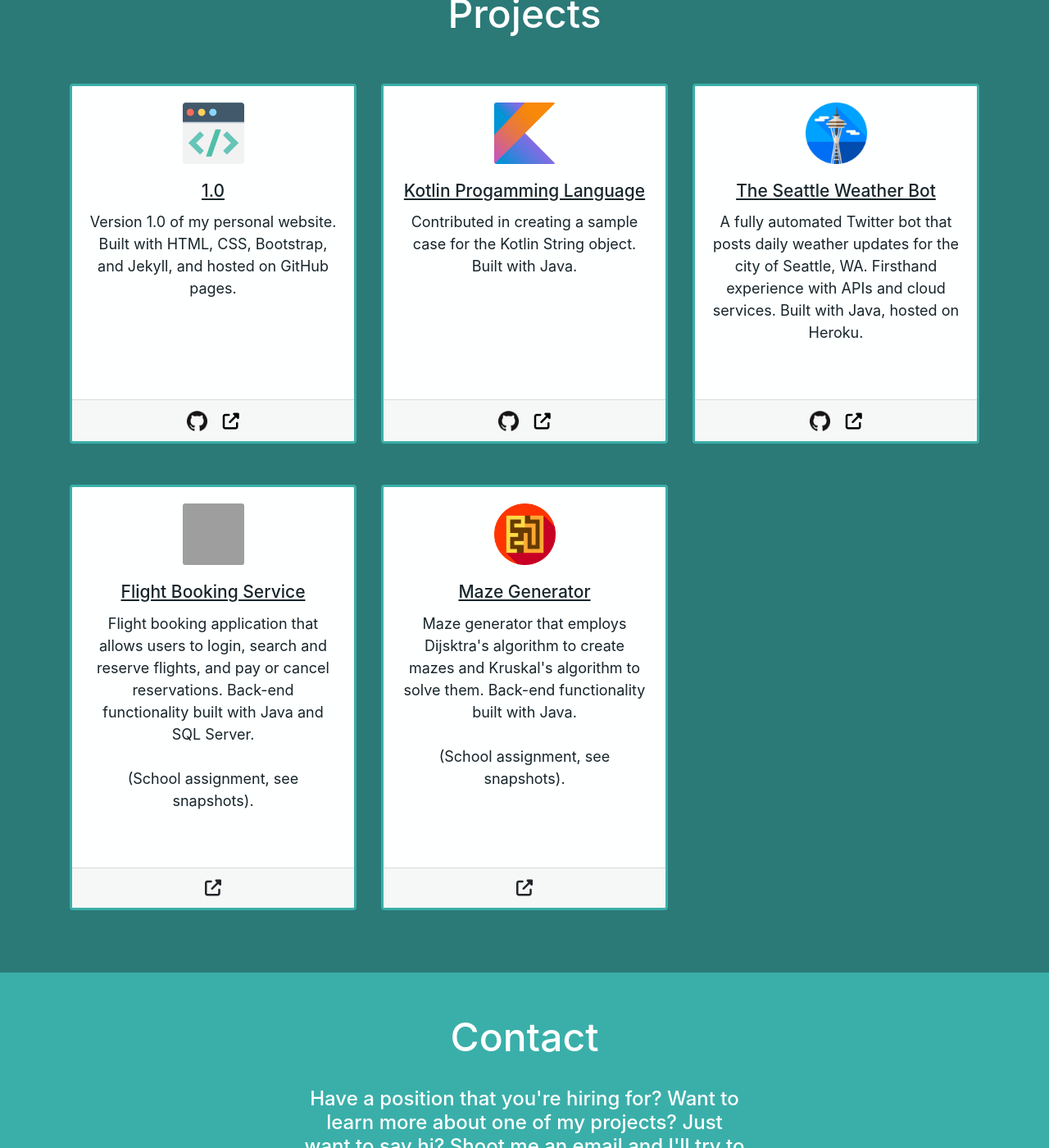
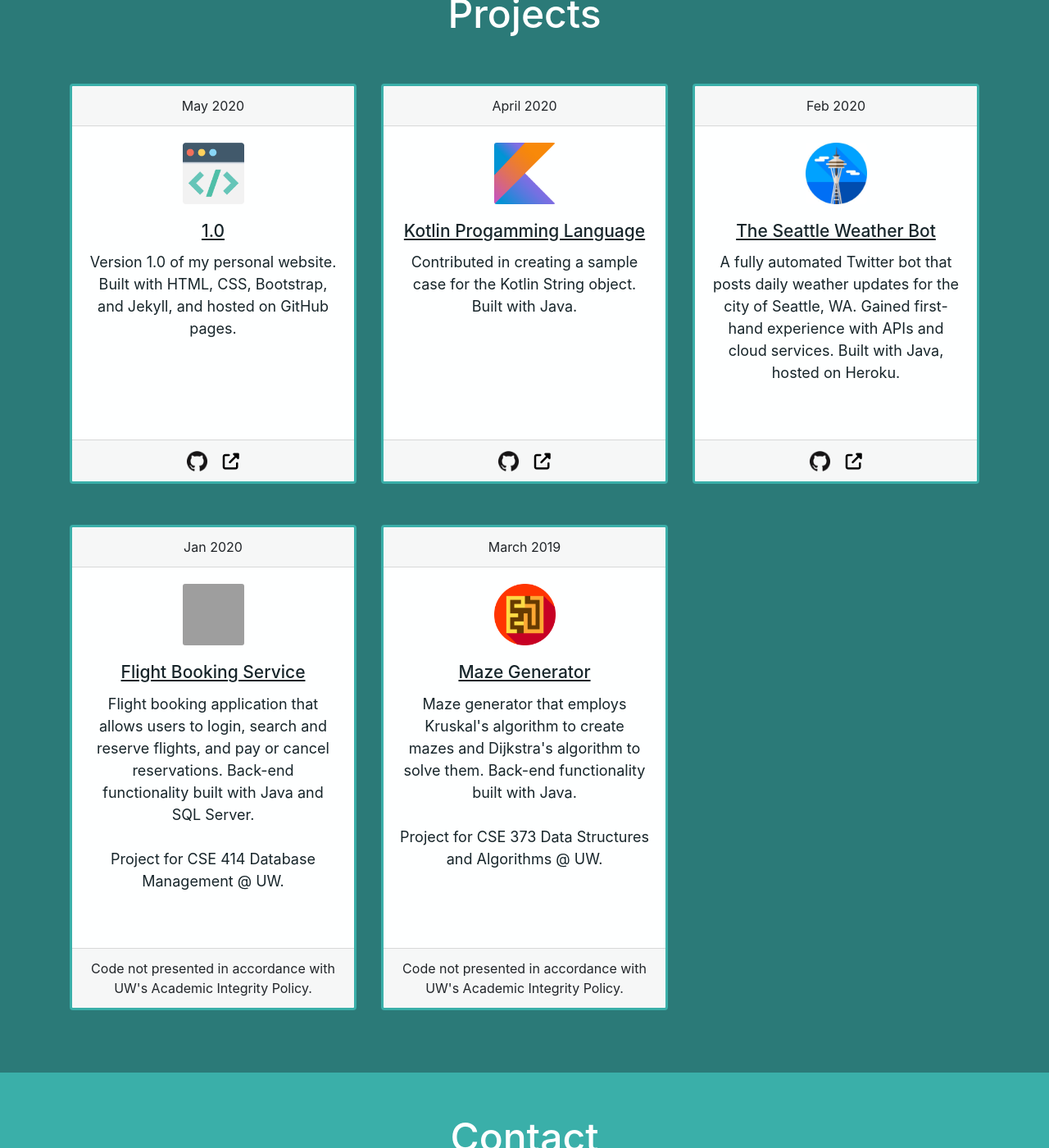
Before and after one commit to aisong1/aisong1.github.io, a Jekyll site: the page built from index.html, in a window 1280 px wide and 1400 px high, scrolled down 1622 px. Shown: the whole window at 82% size. Built offline with Jekyll 4.4.1, drawn with Linux system fonts in a browser that asks for light colours; nearby versions of some CDN libraries; grey boxes are pictures that could not be loaded.

Commit message:
Typo fixes

```diff
--- a/Gemfile
+++ b/Gemfile
@@ -7,7 +7,7 @@
 # gem "rails"
 
 #Gemfile
-# gem "jekyll"
+# gem "jekyll" --- uncomment for local testing
 gem "github-pages", "~> 204=", group: :jekyll_plugins
 
 group :jekyll_plugins do
--- a/index.html
+++ b/index.html
@@ -88,6 +88,9 @@
             <div class="row">
                 <div class="col-md-4 card-col">
                     <div class=" h-100 mt-5 card text-center">
+                        <div class="card-header">
+                            May 2020
+                        </div>
                         <img class="card-img" src="img/multimedia.png" alt="Website 1.0">
                         <div class="card-body">
                             <h5 class="card-title">1.0</h5>
@@ -96,10 +99,10 @@
                             </p>
                         </div>
                         <div class="card-footer">
-                            <a href="https://github.com/JetBrains/kotlin/pull/3330" target="_blank" style="margin-right: 14px">
+                            <a href="https://github.com/aisong1/aisong1.github.io" target="_blank" style="margin-right: 14px">
                                 <img class="card-git" src="img/GitHub-Mark-120px-plus.png" alt="Git">
                             </a>
-                            <a href="https://kotlinlang.org/api/latest/jvm/stdlib/kotlin/-string/compare-to.html" target="_blank" style="color: black; vertical-align: middle">
+                            <a href="https://aisong1.github.io/" target="_blank" style="color: black; vertical-align: middle">
                                 <i class="fas fa-external-link-alt fa-lg"></i>
                             </a>
                         </div>
@@ -107,6 +110,9 @@
                 </div>
                 <div class="col-md-4 card-col">
                     <div class="h-100 mt-5 card text-center">
+                        <div class="card-header">
+                            April 2020
+                        </div>
                         <img class="card-img" src="img/logo.png" alt="Kotlin">
                         <div class="card-body">
                             <h5 class="card-title">Kotlin Progamming Language</h5>
@@ -126,11 +132,14 @@
                 </div>
                 <div class="col-md-4 card-col">
                     <div class="h-100 mt-5 card text-center">
+                        <div class="card-header">
+                            Feb 2020
+                        </div>
                         <img class="card-img" src="img/weather.jpg" alt="Weather Bot">
                         <div class="card-body">
                             <h5 class="card-title">The Seattle Weather Bot</h5>
                             <p class="card-text">
-                                A fully automated Twitter bot that posts daily weather updates for the city of Seattle, WA. Firsthand experience with
+                                A fully automated Twitter bot that posts daily weather updates for the city of Seattle, WA. Gained first-hand experience with
                                 APIs and cloud services. Built with Java, hosted on Heroku.
                             </p>
                         </div>
@@ -138,7 +147,7 @@
                             <a href="https://github.com/aisong1/TheSeattleWeatherBot" target="_blank" style="margin-right: 14px">
                                 <img class="card-git" src="img/GitHub-Mark-120px-plus.png" alt="Git">
                             </a>
-                            <a href="https://twitter.com/bot_seattle" target="_blank" style="color: black; vertical-align: middle">
+                            <a href="" target="_blank" style="color: black; vertical-align: middle">
                                 <i class="fas fa-external-link-alt fa-lg"></i>
                             </a>
                         </div>
@@ -146,31 +155,37 @@
                 </div>
                 <div class="col-md-4 card-col">
                     <div class="h-100 mt-5 card text-center">
+                        <div class="card-header">
+                            Jan 2020
+                        </div>
                         <img class="card-img" src="img/plane.png" alt="Flight">
                         <div class="card-body">
                             <h5 class="card-title">Flight Booking Service</h5>
                             <p class="card-text">
                                 Flight booking application that allows users to login, search and reserve flights, and pay or cancel reservations. Back-end functionality built with Java and SQL Server.<br><br>
-                                (School assignment, see snapshots).
+                                Project for CSE 414 Database Management @ UW.
                             </p>
                         </div>
                         <div class="card-footer">
-                            <i class="fas fa-external-link-alt fa-lg"></i>
+                            <h>Code not presented in accordance with UW's Academic Integrity Policy.</h>
                         </div>
                     </div>
                 </div>
                 <div class="col-md-4 card-col">
                     <div class="h-100 mt-5 card text-center">
+                        <div class="card-header">
+                            March 2019
+                        </div>
                         <img class="card-img" src="img/maze.png" alt="Maze">
                         <div class="card-body">
                             <h5 class="card-title">Maze Generator</h5>
                             <p class="card-text">
-                                 Maze generator that employs Dijsktra's algorithm to create mazes and Kruskal's algorithm to solve them. Back-end functionality built with Java. <br><br>
-                                 (School assignment, see snapshots).
+                                 Maze generator that employs Kruskal's algorithm to create mazes and Dijkstra's algorithm to solve them. Back-end functionality built with Java. <br><br>
+                                 Project for CSE 373 Data Structures and Algorithms @ UW.
                             </p>
                         </div>
                         <div class="card-footer">
-                            <i class="fas fa-external-link-alt fa-lg"></i>
+                            <h>Code not presented in accordance with UW's Academic Integrity Policy.</h>
                         </div>
                     </div>
                 </div>
```
